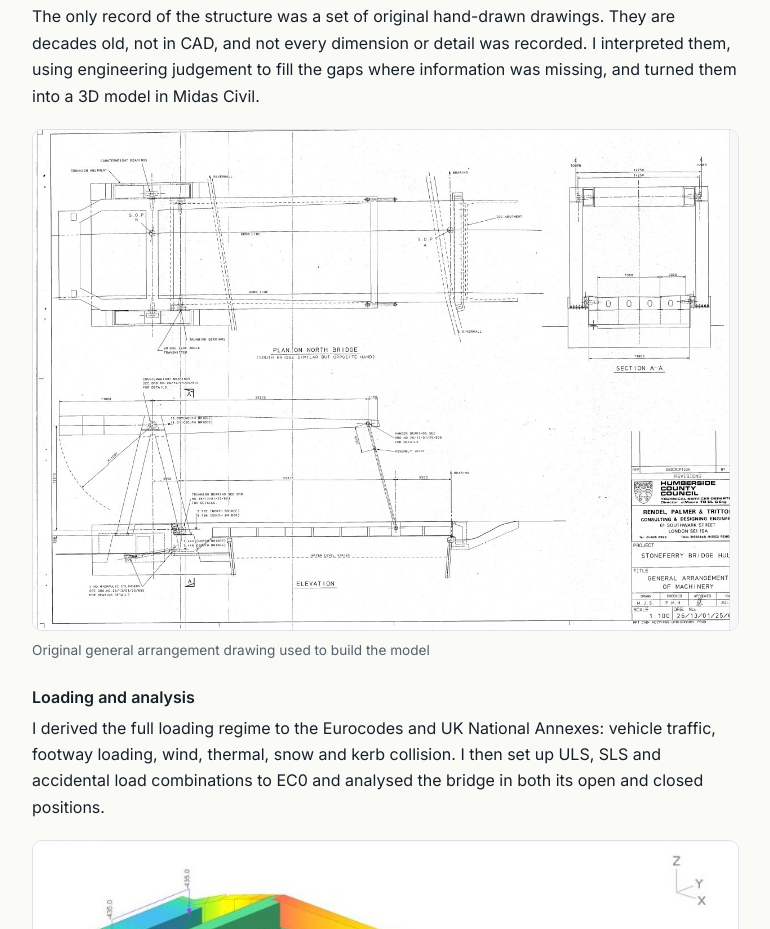
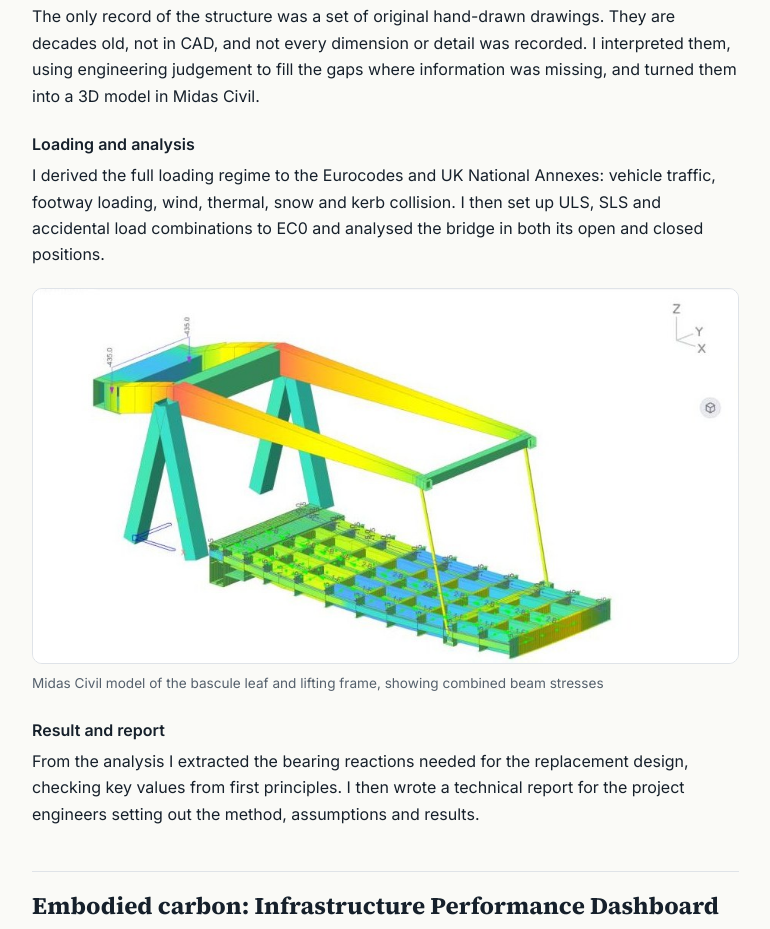
Before and after one commit to MDoull/MDoull.github.io, a plain HTML site: page buro-happold-internship.html in a window 1280 px wide. Shown: the part 1258-2187 px from the top of the page, without its empty margins (72-842 px from the left). Drawn offline with Linux system fonts and the light colour scheme.

Commit message:
Remove Stoneferry GA drawing from Buro Happold page
Co-Authored-By: Claude Opus 5.5 <noreply@anthropic.com>
Claude-Session: https://claude.ai/code/session_014yKNSFN2EUyJmhsNZjyDJ9

```diff
--- a/buro-happold-internship.html
+++ b/buro-happold-internship.html
@@ -37,7 +37,6 @@
 <figure class="fig"><img src="images/stoneferry-bridge.jpg" alt="Stoneferry Bridge, Hull" loading="lazy"><figcaption>Stoneferry Bridge, Hull</figcaption></figure>
 <h3>From archive drawings to a 3D model</h3>
 <p>The only record of the structure was a set of original hand-drawn drawings. They are decades old, not in CAD, and not every dimension or detail was recorded. I interpreted them, using engineering judgement to fill the gaps where information was missing, and turned them into a 3D model in Midas Civil.</p>
-<figure class="fig"><img src="images/stoneferry-ga-drawing.jpg" alt="Original general arrangement drawing used to build the model" loading="lazy"><figcaption>Original general arrangement drawing used to build the model</figcaption></figure>
 <h3>Loading and analysis</h3>
 <p>I derived the full loading regime to the Eurocodes and UK National Annexes: vehicle traffic, footway loading, wind, thermal, snow and kerb collision. I then set up ULS, SLS and accidental load combinations to EC0 and analysed the bridge in both its open and closed positions.</p>
 <figure class="fig"><img src="images/stoneferry-midas-model.jpg" alt="Midas Civil model of the bascule leaf and lifting frame, showing combined beam stresses" loading="lazy"><figcaption>Midas Civil model of the bascule leaf and lifting frame, showing combined beam stresses</figcaption></figure>
```
Also changed, not shown: images/stoneferry-ga-drawing.jpg (deleted).
